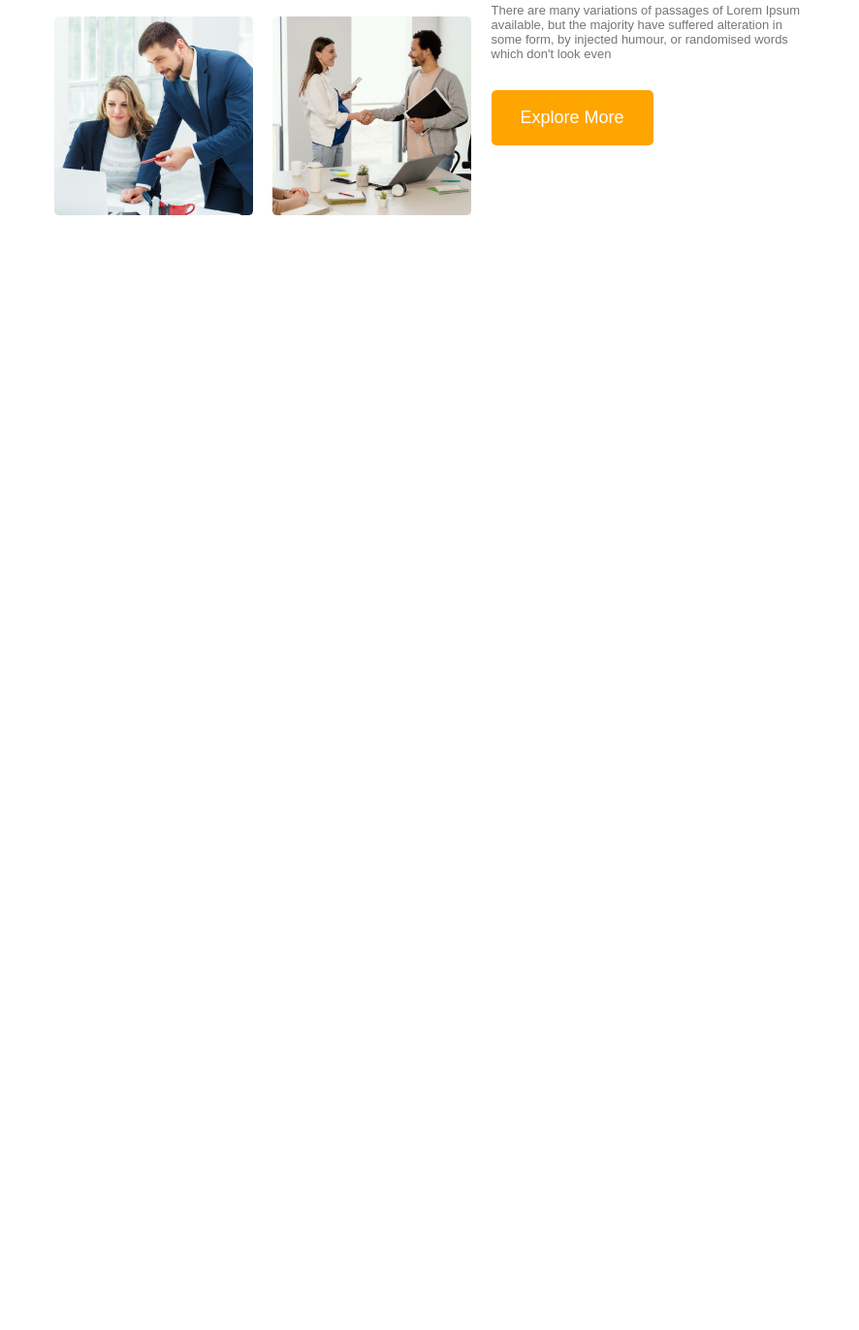
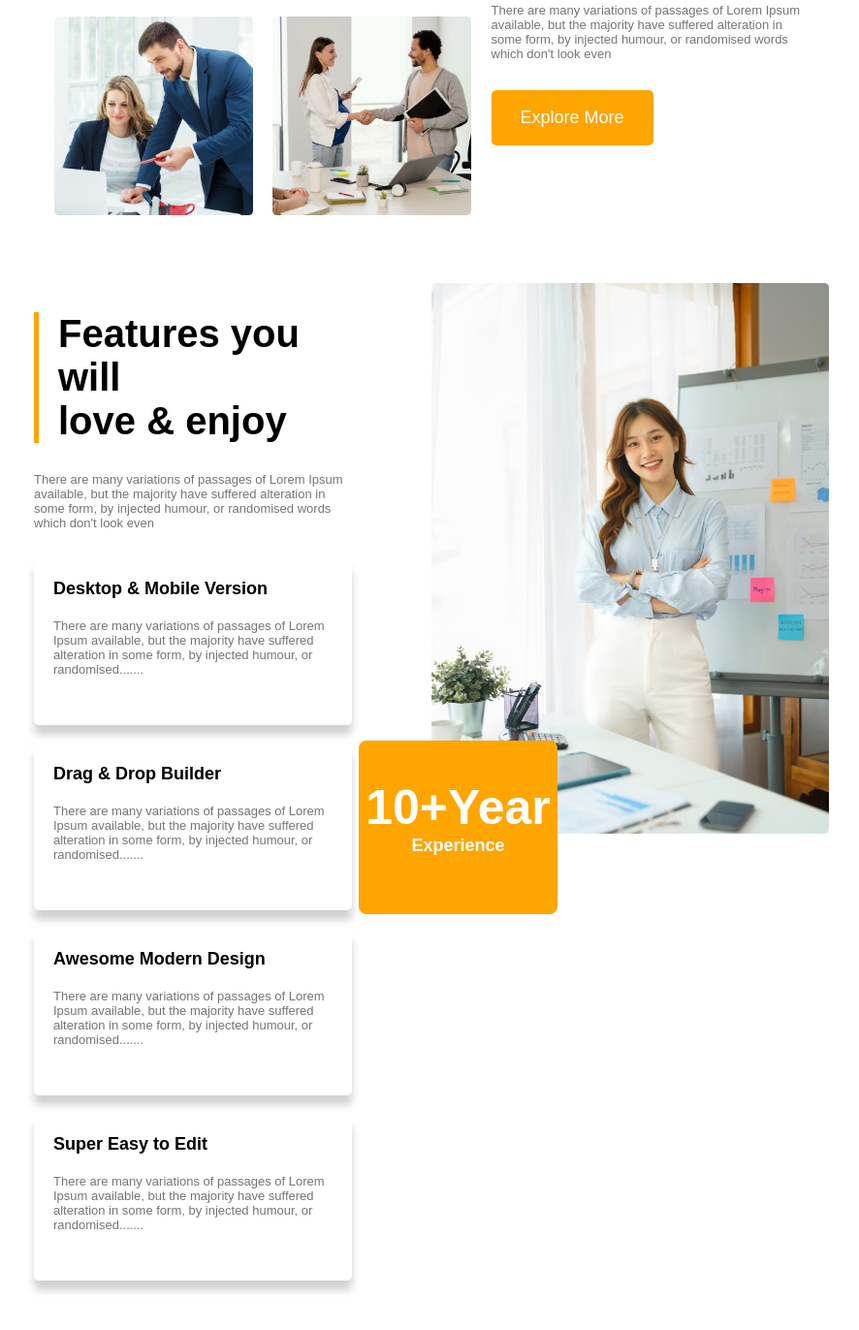
Before and after one commit to Mamun-Ashraf/g3-architects, a plain HTML site: page index.html in a window 1280 px wide. Shown: the part 1194-2566 px from the top of the page at 97% size, without its empty margins (195-1081 px from the left). Before the commit the page ends 1486 px from the top, so only its background shows below. Drawn offline with Linux system fonts and the light colour scheme; a web font is replaced by a local one.

Commit message:
added special feature section

```diff
--- a/index.html
+++ b/index.html
@@ -76,6 +76,63 @@
             </div>
 
         </section>
+
+        <!-- Special features section -->
+
+        <section class="special-feature">
+
+            <div class="special-feature-content">
+                <h2 class="title">Features you will<br />love & enjoy</h2>
+                <p class="description">
+                    There are many variations of passages of Lorem Ipsum available, but the
+                    majority have suffered alteration in some form, by injected humour, or
+                    randomised words which don't look even
+                </p>
+
+                <div class="feature-card">
+                    <h4 class="sub-title">Desktop & Mobile Version</h4>
+                    <p class="description">
+                        There are many variations of passages of Lorem Ipsum available, but the
+                        majority have suffered alteration in some form, by injected humour, or
+                        randomised.......
+                    </p>
+                </div>
+                <div class="feature-card">
+                    <h4 class="sub-title">Drag & Drop Builder</h4>
+                    <p class="description">
+                        There are many variations of passages of Lorem Ipsum available, but the
+                        majority have suffered alteration in some form, by injected humour, or
+                        randomised.......
+                    </p>
+                </div>
+                <div class="feature-card">
+                    <h4 class="sub-title">Awesome Modern Design</h4>
+                    <p class="description">
+                        There are many variations of passages of Lorem Ipsum available, but the
+                        majority have suffered alteration in some form, by injected humour, or
+                        randomised.......
+                    </p>
+                </div>
+                <div class="feature-card">
+                    <h4 class="sub-title">Super Easy to Edit</h4>
+                    <p class="description">
+                        There are many variations of passages of Lorem Ipsum available, but the
+                        majority have suffered alteration in some form, by injected humour, or
+                        randomised.......
+                    </p>
+                </div>
+            </div>
+
+            <div class="special-feature-picture">
+                <img src="images/architect.png" alt="">
+                <div class="experience">
+                    <h2 class="headline">10+Year</h2>
+                    <p class="sub-title">Experience</p>
+
+                </div>
+            </div>
+        </section>
+
     </main>
 
     <footer>
--- a/styles/architects.css
+++ b/styles/architects.css
@@ -83,3 +83,60 @@ section {
     gap: 20px;
     margin-bottom: 20px;
 }
+
+/* Style of special features section */
+
+.special-feature {
+    display: flex;
+    justify-content: space-between;
+    gap: 30px;
+}
+
+.special-feature-content {
+    width: 40%;
+    margin-top: 30px;
+}
+
+.special-feature-content .title {
+    margin-bottom: 30px;
+    padding-left: 20px;
+    border-left: 5px solid orange;
+}
+
+.sub-title {
+    font-size: 18px;
+    font-weight: bold;
+    margin-bottom: 20px;
+}
+
+.feature-card {
+    border-radius: 5px;
+    box-shadow: 0 10px 8px #d1d1d1;
+    padding: 20px;
+    margin-bottom: 20px;
+}
+
+.special-feature-picture {
+    width: 50%;
+}
+
+.special-feature-picture img {
+    width: 100%;
+    /* position: relative; */
+}
+
+.experience {
+    background-color: orange;
+    padding: 40px 0;
+    border-radius: 8px;
+    width: 50%;
+    text-align: center;
+    color: #ffffff;
+    position: relative;
+    bottom: 100px;
+    left: -75px;
+}
+
+.experience .headline {
+    margin-bottom: 0;
+}
```
